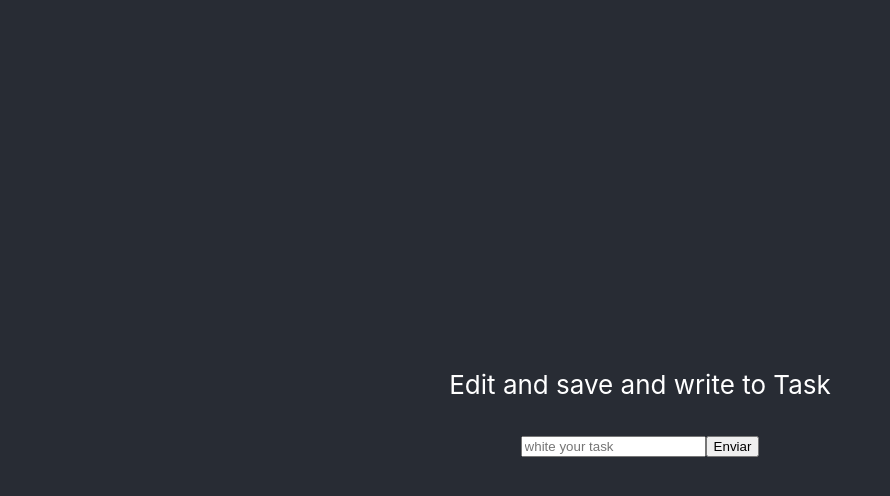
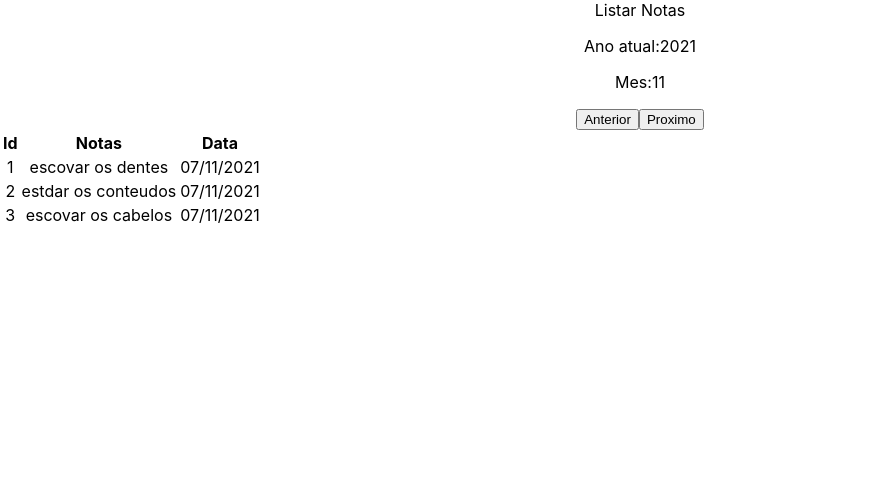
Before and after one commit to Flavio-Oliveira-Andrade/frontEnd-Ebytr, a React (Create React App) app in the folder eby-front/: page / in a window 1280 px wide. Shown: the top 496 px of the page, without its empty margins (0-890 px from the left). Built offline with nearby package versions, Linux system fonts and the light colour scheme.

Commit message:
create table in notes

```diff
--- a/eby-front/src/App.js
+++ b/eby-front/src/App.js
@@ -1,4 +1,8 @@
 import React from 'react';
+import {BrowserRouter as Router, Switch, Route } from 'react-router-dom';
+
+import Home from './pages/home/index'
+
 import Header from './components/Header';
 import Todo from './components/Todo';
 import './App.css';
@@ -6,14 +10,11 @@ import './App.css';
 function App() {
   return (
     <div className="App">
-      <header className="App-header">
-      <Header/>
-        <p>
-          Edit and save and write to Task
-        </p>
-        <Todo/>
-
-      </header>
+     <Router>
+      <Switch>
+        <Route path="/" component={Home} />
+      </Switch>
+     </Router>
     </div>
   );
 }
--- /dev/null
+++ b/eby-front/src/pages/home/index.jsx
@@ -0,0 +1,100 @@
+import React,{useState, useEffect} from 'react';
+
+const Home = () => {
+
+  const [data, setData] = useState([])
+
+  let dateCurrent = new Date();
+  const year = dateCurrent.getFullYear();
+  const month = dateCurrent.getMonth()+1
+  const day = dateCurrent.getDay()
+  console.log(`ano /${year} do mes /${month} dia/${day}`);
+
+  const [dateView, setDataView ] = useState({
+    year,
+    month,
+  })
+
+  const anterior = async (state) => {
+    if(dateView.month === 1) {
+      setDataView({
+        year: dateView.year-1,
+        month: 12
+      })
+    }else{
+      setDataView({
+        year: dateView.year,
+        month: dateView.month - 1,
+      })
+    }
+  }
+
+  const Proximo = async (state) => {
+    if(dateView.month === 12) {
+      setDataView({
+        year: dateView.year+1,
+        month: 1
+      })
+    }else{
+      setDataView({
+        year: dateView.year,
+        month: dateView.month  + 1,
+      })
+    }
+  }
+  const listarNotas = async (data) => {
+    let notas = [
+      {
+        "id":1,
+        "notas": "escovar os dentes",
+        "date":"07/11/2021"
+      },
+      {
+        "id":2,
+        "notas": "estdar os conteudos",
+        "date":"07/11/2021"
+      },
+      {
+        "id":3,
+        "notas": "escovar os cabelos",
+        "date":"07/11/2021"
+      },
+    ];
+    setData(notas)
+  }
+
+  useEffect(()=>{
+    listarNotas()
+  },[])
+
+  return(
+    <div>
+      <hi>Listar Notas</hi>
+      <p>Ano atual:{dateView.year}</p>
+      <p>Mes:{dateView.month}</p>
+      <button onClick={()=> anterior()}>Anterior</button>
+      <button onClick={()=> Proximo()}>Proximo</button>
+
+      <table>
+        <thead>
+          <tr>
+            <th>Id</th>
+            <th>Notas</th>
+            <th>Data</th>
+          </tr>
+        </thead>
+        <tbody>
+          {data.map(nota => (
+            <tr key={nota.id}>
+              <td>{nota.id}</td>
+              <td>{nota.notas}</td>
+              <td>{nota.date}</td>
+            </tr>
+          ))}
+        </tbody>
+      </table>
+    </div>
+  )
+}
+
+export default Home
```
